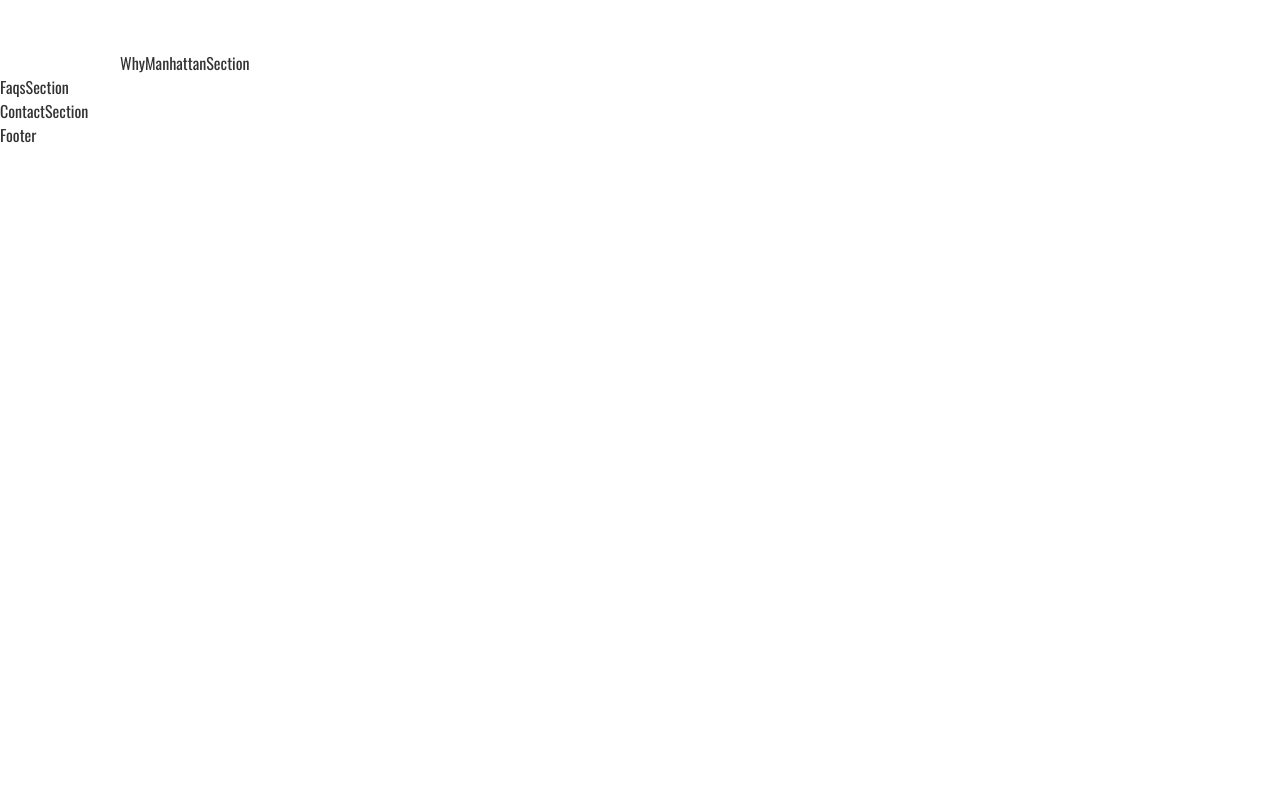
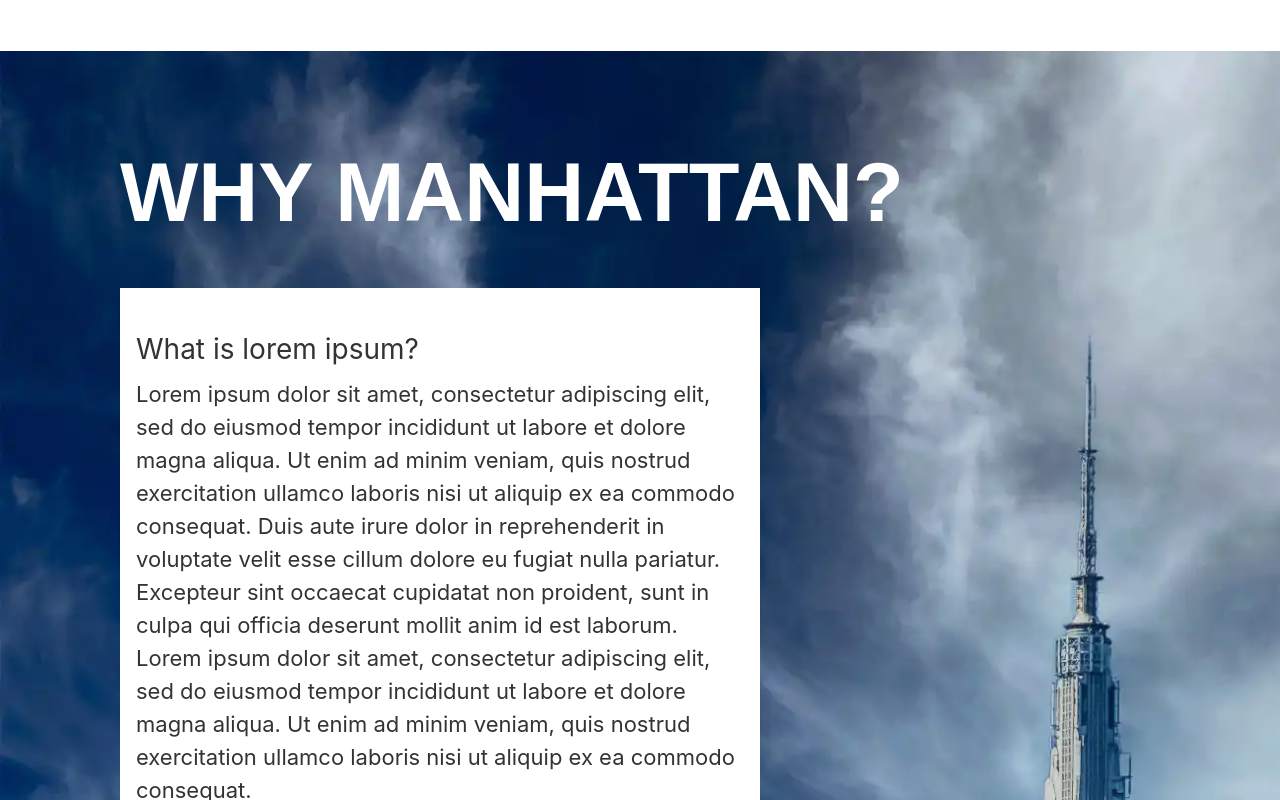
Before and after one commit to Hary300/Discord-Project-01-Manhattan-Website, a React (Vite) app: page / in a window 1280 px wide. Shown: the part 1300-2100 px from the top of the page. Before the commit the page ends 1447 px from the top, so only its background shows below. Built offline with nearby package versions, Linux system fonts and the light colour scheme; a web font is replaced by a local one.

Commit message:
feat: update HeroSection styles and structure; enhance WhyManhattanSection with dynamic content

```diff
--- a/src/sections/01-hero/HeroSection.tsx
+++ b/src/sections/01-hero/HeroSection.tsx
@@ -13,11 +13,11 @@ const HeroSection = () => {
     >
       <div className='flex flex-col md:flex-row gap-8 md:gap-4 md:pl-10 lg:pl-15 xl:pl-30'>
         <div className='pt-6.5 relative flex flex-col gap-13 text-white'>
-          <div className='flex flex-col px-5 py-3.75 bg-white w-fit font-medium items-center'>
-            <p className='text-[60px] leading-15 text-green-primary text-center'>
+          <div className='flex flex-col px-4 sm:px-5 py-3 sm:py-3.75 bg-white w-fit font-medium items-center'>
+            <p className='text-[35px] sm:text-[60px] leading-10 sm:leading-15 text-green-primary text-center'>
               {logo.textPrimary}
             </p>
-            <p className='text-[30px] text-green-primary/30 tracking-[6px]'>
+            <p className='text-[20px] sm:text-[30px] text-green-primary/30 tracking-[3px] sm:tracking-[6px]'>
               {logo.textSecondary}
             </p>
           </div>
--- a/src/sections/03-whyManhattan/WhyManhattanSection.tsx
+++ b/src/sections/03-whyManhattan/WhyManhattanSection.tsx
@@ -1,8 +1,34 @@
 import SectionWrapper from '@/components/layouts/SectionWrapper';
+import { whyManhattanData } from '@/data/03-whyManhattanData';
 
 const WhyManhattanSection = () => {
+  const bgImg = whyManhattanData.backgroundImage;
+  const title = whyManhattanData.title;
+  const articles = whyManhattanData.articles;
   return (
-    <SectionWrapper sectionId='reviews'>WhyManhattanSection</SectionWrapper>
+    <SectionWrapper
+      sectionId='reviews'
+      className='relative overflow-hidden py-10 lg:py-20 flex flex-col gap-8'
+    >
+      <div className='absolute inset-0 -z-1 overflow-hidden'>
+        <img
+          src={bgImg.src}
+          alt={bgImg.alt}
+          className='size-full object-cover object-top sm:min-w-400 xl:min-w-450'
+        />
+      </div>
+      <p className='text-[50px] sm:text-[83px] font-bold text-white '>
+        {title}
+      </p>
+      <div className='bg-white flex flex-col gap-10 py-10 px-4 max-w-160'>
+        {articles.map((article) => (
+          <div key={article.id} className='flex flex-col gap-2 font-sans'>
+            <p className='text-[28px]'>{article.heading}</p>
+            <p className='text-[22px]'>{article.body}</p>
+          </div>
+        ))}
+      </div>
+    </SectionWrapper>
   );
 };
 
```
